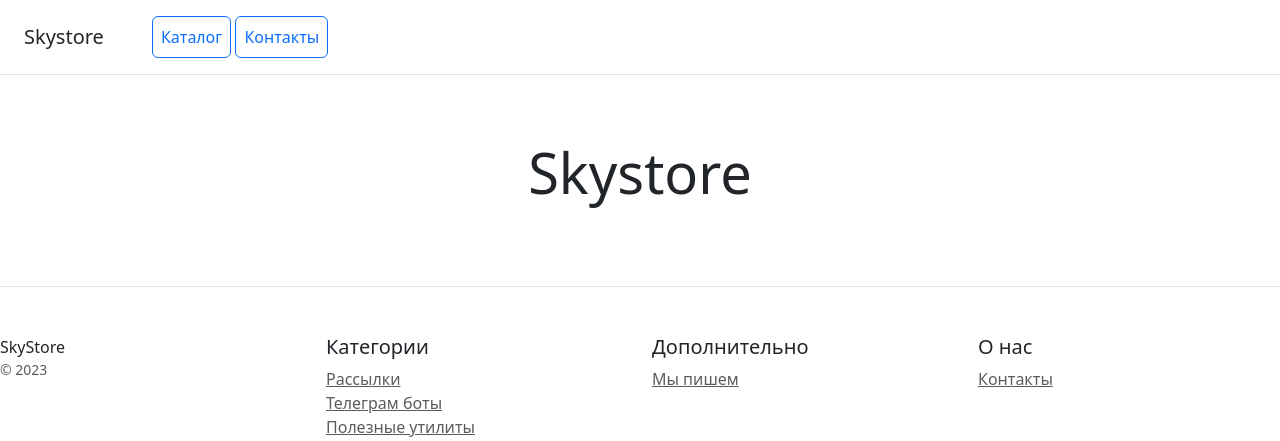
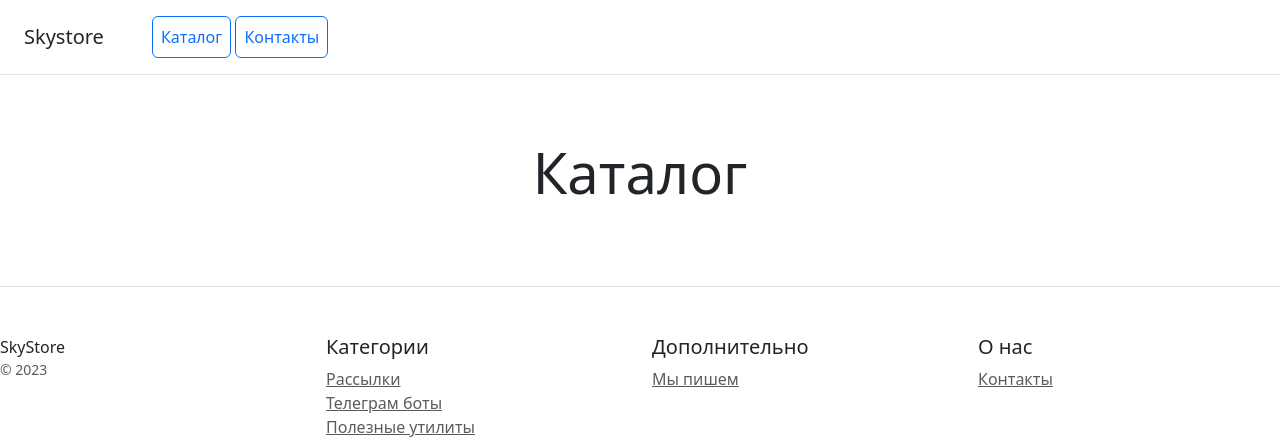
Before and after one commit to glebskotnikov/internet_shop, a Django app: page / in a window 1280 px wide. Shown: the top 441 px of the page. Run offline with Django 4.2, Linux system fonts and the light colour scheme; data that the repository does not hold is empty; some libraries are stand-ins or nearby versions.

Commit message:
20.2_task 4 - done

```diff
--- a/catalog/templates/catalog/includes/header.html
+++ b/catalog/templates/catalog/includes/header.html
@@ -7,5 +7,5 @@
 </div>
 
 <div class="pricing-header px-3 py-3 pt-md-5 pb-md-4 mx-auto text-center">
-    <h1 class="display-4">Skystore</h1>
+    <h1 class="display-4">{{title}}</h1>
 </div>
--- a/catalog/templates/catalog/product.html
+++ b/catalog/templates/catalog/product.html
@@ -1,9 +1,9 @@
 {% extends 'catalog/base.html' %}
-
+{% load my_tags %}
 {% block content %}
 <div class="row text-center">
     <div class="card" style="width: 20rem;">
-        <img src="#" class="card-img-top" alt="...">
+        <img src="{{ object.photo|mediapath }}" class="card-img-top" alt="...">
         <div class="card-body">
             <h4 class="card-title">{{ object.name }}</h4>
             <p class="card-text">{{ object.description }}</p>
--- a/catalog/views.py
+++ b/catalog/views.py
@@ -3,12 +3,11 @@ from django.shortcuts import render
 from catalog.models import Product
 
 
-# Create your views here.
 def home(request):
     # print(Product.objects.all()[:5])
     context = {
         'objects_list': Product.objects.all(),
-        'title': 'Магазин - главная'
+        'title': 'Каталог'
     }
     return render(request, 'catalog/home.html', context)
 
```
Also changed, not shown: catalog/templatetags/my_tags.py (added, +17 -0 lines), media/products/iPhone_14_Pro_Max_128_GB_Deep_Purple.jpg (added).
